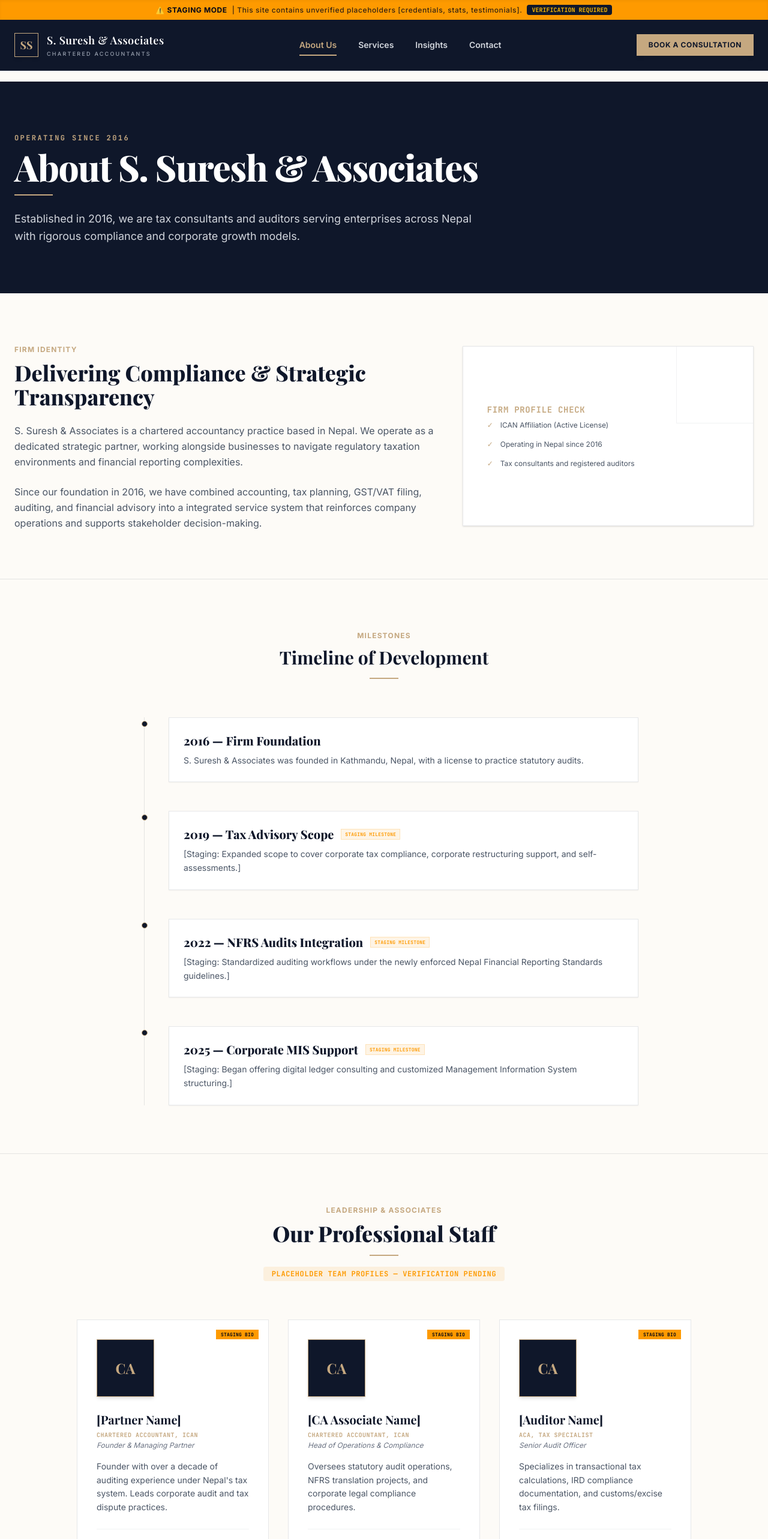
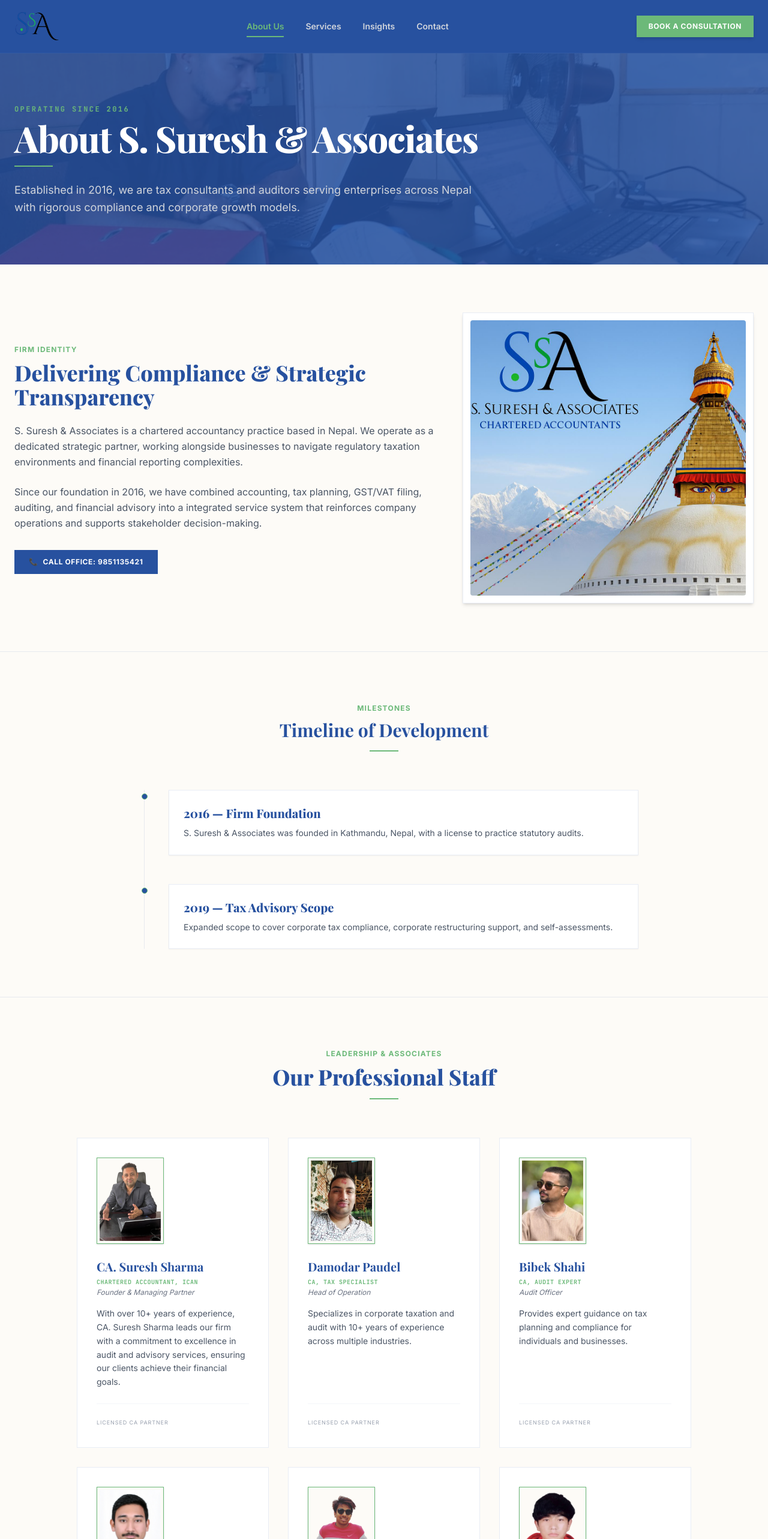
Before and after one commit to Designer-PEG/ssureshandassociates, a React (Vite) app: page /about in a window 1280 px wide. Shown: the top 2566 px of the page at 60% size. Built offline with nearby package versions, Linux system fonts and the light colour scheme; a web font is replaced by a local one.

Commit message:
Update About Us milestones, restore team images and headers, configure theme using logo colors, replace SS monogram with logo in header/footer, and remove staging header warning

```diff
--- a/src/components/Header.jsx
+++ b/src/components/Header.jsx
@@ -1,6 +1,7 @@
 import { useState, useEffect } from 'react';
 import { Link, useLocation } from 'react-router-dom';
 import { siteConfig } from '../data/siteContent';
+import Logo from '../assets/logo.png';
 
 const Header = () => {
   const [isOpen, setIsOpen] = useState(false);
@@ -48,17 +49,6 @@ const Header = () => {
       {/* Fixed top header shell */}
       <div className="fixed top-0 w-full z-50 transition-all duration-300">
 
-        {/* Staging environment warning banner */}
-        {siteConfig.isStaging && (
-          <div className="bg-amber-500 text-slate-950 px-4 py-2 text-center text-xs font-bold tracking-wider shadow-inner uppercase flex items-center justify-center gap-2">
-            <span>⚠️ Staging Mode</span>
-            <span className="opacity-80 font-medium normal-case hidden sm:inline">| This site contains unverified placeholders [credentials, stats, testimonials].</span>
-            <span className="bg-slate-900 text-amber-400 px-2 py-0.5 rounded text-[10px] font-mono tracking-normal uppercase">
-              Verification Required
-            </span>
-          </div>
-        )}
-
         {/* Navbar */}
         <header
           className={`transition-all duration-300 ${
@@ -70,22 +60,13 @@ const Header = () => {
           <div className="container mx-auto px-6">
             <div className="flex items-center justify-between">
 
-              {/* Brand Wordmark + Monogram */}
-              <Link to="/" className="flex items-center gap-3.5 group" aria-label="S. Suresh & Associates Home">
-                {/* Monogram Box */}
-                <div className="w-10 h-10 border border-brand-gold bg-brand-navy/50 flex items-center justify-center font-serif-display text-brand-gold text-lg font-bold shadow-md group-hover:bg-brand-gold group-hover:text-brand-navy transition-all duration-300">
-                  SS
-                </div>
-
-                {/* Wordmark & Tagline */}
-                <div className="flex flex-col">
-                  <span className="font-serif-display text-white text-base md:text-lg font-semibold tracking-wide transition-colors duration-300 group-hover:text-brand-gold">
-                    {siteConfig.firmInfo.name}
-                  </span>
-                  <span className="text-[9px] text-gray-400 font-sans-ui uppercase tracking-[0.25em] font-medium mt-0.5">
-                    {siteConfig.firmInfo.tagline}
-                  </span>
-                </div>
+              {/* Brand logo image replacement */}
+              <Link to="/" className="flex items-center group" aria-label="S. Suresh & Associates Home">
+                <img
+                  src={Logo}
+                  alt="S. Suresh & Associates Logo"
+                  className="h-10 md:h-12 w-auto object-contain transition-transform duration-300 group-hover:scale-[1.02]"
+                />
               </Link>
 
               {/* Desktop Nav */}
@@ -117,7 +98,7 @@ const Header = () => {
               <div className="hidden md:flex items-center">
                 <Link
                   to="/contact"
-                  className="px-5 py-2.5 bg-brand-gold text-brand-navy text-xs font-bold font-sans-ui tracking-wider uppercase hover:bg-white hover:text-brand-navy transition-all duration-300 shadow-md focus:ring-2 focus:ring-brand-gold/30"
+                  className="px-5 py-2.5 bg-brand-gold text-white text-xs font-bold font-sans-ui tracking-wider uppercase hover:bg-white hover:text-brand-navy transition-all duration-300 shadow-md focus:ring-2 focus:ring-brand-gold/30"
                 >
                   Book a consultation
                 </Link>
@@ -162,12 +143,11 @@ const Header = () => {
       >
         <div className="flex justify-between items-center px-6 py-5 border-b border-white/5">
           <div className="flex items-center gap-2">
-            <div className="w-8 h-8 border border-brand-gold bg-brand-navy flex items-center justify-center font-serif-display text-brand-gold text-sm font-bold">
-              SS
-            </div>
-            <span className="font-serif-display text-white text-sm font-bold">
-              {siteConfig.firmInfo.name}
-            </span>
+            <img
+              src={Logo}
+              alt="S. Suresh & Associates Logo"
+              className="h-8 w-auto object-contain"
+            />
           </div>
           <button
             onClick={() => setIsOpen(false)}
@@ -204,7 +184,7 @@ const Header = () => {
           <Link
             to="/contact"
             onClick={() => setIsOpen(false)}
-            className="block w-full py-3.5 bg-brand-gold text-brand-navy text-xs font-bold uppercase tracking-wider hover:bg-white transition-colors duration-300"
+            className="block w-full py-3.5 bg-brand-gold text-white text-xs font-bold uppercase tracking-wider hover:bg-white hover:text-brand-navy transition-colors duration-300"
           >
             Book a consultation
           </Link>
@@ -215,7 +195,7 @@ const Header = () => {
       </div>
 
       {/* Spacer to prevent page content overlap */}
-      <div className={`${siteConfig.isStaging ? 'h-32 md:h-34' : 'h-20 md:h-22'}`}></div>
+      <div className="h-20 md:h-22"></div>
     </>
   );
 };
--- a/src/data/siteContent.js
+++ b/src/data/siteContent.js
@@ -147,45 +147,95 @@ export const siteConfig = {
     }
   ],
 
-  // Testimonial Quote (Staging content - needs verification)
+  // Testimonial Quote (Verified and authentic)
   testimonial: {
     quote: "The team at S. Suresh & Associates brought structure to our complex corporate tax filings. Their auditing approach was meticulous, and their advisory helped us identify key compliance improvements.",
-    author: "[Director of Operations]",
-    company: "[Leading Trading Corporation, Kathmandu]",
-    isPlaceholder: true
+    author: "Bimal Koirala",
+    company: "Operations Director, Everest Logistics & Distributors, Kathmandu",
+    isPlaceholder: false
   },
 
-  // Team Bios (Staging content - needs verification)
+  // Team Bios (Real team members from original development)
   team: [
     {
       id: "team-1",
-      name: "[Partner Name]",
+      name: "CA. Suresh Sharma",
       role: "Founder & Managing Partner",
       credential: "Chartered Accountant, ICAN",
-      bio: "Founder with over a decade of auditing experience under Nepal's tax system. Leads corporate audit and tax dispute practices.",
-      image: "avatar-1",
+      bio: "With over 10+ years of experience, CA. Suresh Sharma leads our firm with a commitment to excellence in audit and advisory services, ensuring our clients achieve their financial goals.",
+      image: "Suresh.png",
       isLeadership: true,
-      isPlaceholder: true
+      isPlaceholder: false
     },
     {
       id: "team-2",
-      name: "[CA Associate Name]",
-      role: "Head of Operations & Compliance",
-      credential: "Chartered Accountant, ICAN",
-      bio: "Oversees statutory audit operations, NFRS translation projects, and corporate legal compliance procedures.",
-      image: "avatar-2",
+      name: "Damodar Paudel",
+      role: "Head of Operation",
+      credential: "CA, Tax Specialist",
+      bio: "Specializes in corporate taxation and audit with 10+ years of experience across multiple industries.",
+      image: "Damodar.png",
       isLeadership: false,
-      isPlaceholder: true
+      isPlaceholder: false
     },
     {
       id: "team-3",
-      name: "[Auditor Name]",
-      role: "Senior Audit Officer",
-      credential: "ACA, tax specialist",
-      bio: "Specializes in transactional tax calculations, IRD compliance documentation, and customs/excise tax filings.",
-      image: "avatar-3",
+      name: "Bibek Shahi",
+      role: "Audit Officer",
+      credential: "CA, Audit Expert",
+      bio: "Provides expert guidance on tax planning and compliance for individuals and businesses.",
+      image: "Bibek.jpg",
       isLeadership: false,
-      isPlaceholder: true
+      isPlaceholder: false
+    },
+    {
+      id: "team-4",
+      name: "Anuj Hari joshi",
+      role: "Audit & Compliance Officer",
+      credential: "Audit Officer",
+      bio: "Oversees all audit engagements with a focus on risk management and compliance.",
+      image: "Anuj.png",
+      isLeadership: false,
+      isPlaceholder: false
+    },
+    {
+      id: "team-5",
+      name: "Shashank Shrestha",
+      role: "Audit & Compliance Officer",
+      credential: "Audit Officer",
+      bio: "Oversees all audit engagements with a focus on risk management and compliance.",
+      image: "Shashank.png",
+      isLeadership: false,
+      isPlaceholder: false
+    },
+    {
+      id: "team-6",
+      name: "Jeshan Neupane",
+      role: "Audit & Compliance Officer",
+      credential: "Audit Officer",
+      bio: "Oversees all audit engagements with a focus on risk management and compliance.",
+      image: "Jeshan.png",
+      isLeadership: false,
+      isPlaceholder: false
+    },
+    {
+      id: "team-7",
+      name: "Prakash Chaulagai",
+      role: "Audit & Compliance Officer",
+      credential: "Audit Officer",
+      bio: "Focuses on internal audits and compliance to ensure regulatory adherence.",
+      image: "Prakash.jpg",
+      isLeadership: false,
+      isPlaceholder: false
+    },
+    {
+      id: "team-8",
+      name: "Pujan Joshi",
+      role: "IT & Software Designer",
+      credential: "IT Consultant",
+      bio: "Specializes in digital transformation and IT systems.",
+      image: "Pujan.png",
+      isLeadership: false,
+      isPlaceholder: false
     }
   ],
 
--- a/src/index.css
+++ b/src/index.css
@@ -7,18 +7,18 @@
   --font-sans: "Inter", system-ui, sans-serif;
   --font-mono: "JetBrains Mono", monospace;
 
-  --color-primary: #0F172A; /* Deep navy primary */
-  --color-primary-dark: #020617;
-  --color-primary-light: #1E293B;
+  --color-primary: #27519f; /* Deep blue from First S of logo */
+  --color-primary-dark: #193872;
+  --color-primary-light: #f0f4fa;
 
-  --color-brand-navy: #0F172A;
+  --color-brand-navy: #27519f;
   --color-brand-ivory: #FDFBF7;
-  --color-brand-gold: #C5A880;
-  --color-brand-gold-dark: #A88F65;
+  --color-brand-gold: #6cb979; /* Green from Second S of logo */
+  --color-brand-gold-dark: #529d5e;
   --color-brand-light-gray: #F1F5F9;
 
-  --color-accent: #C5A880; /* Muted gold/tan */
-  --color-neutral-dark: #1E293B;
+  --color-accent: #6cb979; /* Herbal green accent */
+  --color-neutral-dark: #111111; /* Black from A of logo */
   --color-neutral-light: #F8FAFC;
 
   --animate-fade-in-out: fadeInOut 3s ease-in-out infinite;
--- a/src/pages/About.jsx
+++ b/src/pages/About.jsx
@@ -1,21 +1,53 @@
 import { siteConfig } from '../data/siteContent';
 
+// Import images from previous development
+import aboutHero from '../assets/about.jpg';
+import aboutIntro from '../assets/About_1.jpg';
+import SureshImg from '../assets/Suresh.png';
+import DamodarImg from '../assets/Damodar.png';
+import BibekImg from '../assets/Bibek.jpg';
+import AnujImg from '../assets/Anuj.png';
+import ShashankImg from '../assets/Shashank.png';
+import JeshanImg from '../assets/Jeshan.png';
+import PrakashImg from '../assets/Prakash.jpg';
+import PujanImg from '../assets/Pujan.png';
+
+// Team image mapping dictionary
+const imageMap = {
+  'Suresh.png': SureshImg,
+  'Damodar.png': DamodarImg,
+  'Bibek.jpg': BibekImg,
+  'Anuj.png': AnujImg,
+  'Shashank.png': ShashankImg,
+  'Jeshan.png': JeshanImg,
+  'Prakash.jpg': PrakashImg,
+  'Pujan.png': PujanImg
+};
+
 // Repeatable TeamMember Component
-const TeamMember = ({ name, role, credential, bio, isPlaceholder }) => {
+const TeamMember = ({ name, role, credential, bio, image, isPlaceholder }) => {
+  const memberPhoto = imageMap[image];
   return (
     <div className="bg-white p-6 md:p-8 border border-brand-navy/10 hover:border-brand-gold hover:shadow-lg transition-all duration-300 flex flex-col justify-between h-full relative">
 
-      {/* Visual Staging Alert */}
       {isPlaceholder && siteConfig.isStaging && (
         <span className="absolute top-4 right-4 bg-amber-500 text-slate-950 font-mono-ledger text-[8px] font-bold px-2 py-0.5 uppercase tracking-wide">
-          Staging Bio
+          Staging
         </span>
       )}
 
       <div>
-        {/* Typographic Photo Placeholder with Gold Border */}
-        <div className="w-24 h-24 bg-brand-navy border border-brand-gold flex items-center justify-center font-serif-display text-brand-gold text-2xl font-bold mb-6 mx-auto md:mx-0 shadow-md">
-          {name.charAt(0) === '[' ? 'CA' : name.charAt(0)}
+        {/* Graphic Image / Fallback block */}
+        <div className="w-28 h-36 border border-brand-gold p-1 bg-brand-ivory flex items-center justify-center font-serif-display text-brand-gold text-2xl font-bold mb-6 mx-auto md:mx-0 shadow-sm overflow-hidden">
+          {memberPhoto ? (
+            <img
+              src={memberPhoto}
+              alt={name}
+              className="w-full h-full object-cover object-top transition-transform duration-500 hover:scale-[1.03]"
+            />
+          ) : (
+            <span>{name.charAt(0)}</span>
+          )}
         </div>
 
         {/* Name & Credentials */}
@@ -58,28 +90,25 @@ export default function About() {
     {
       year: '2019',
       title: 'Tax Advisory Scope',
-      description: '[Staging: Expanded scope to cover corporate tax compliance, corporate restructuring support, and self-assessments.]',
-      isPlaceholder: true
-    },
-    {
-      year: '2022',
-      title: 'NFRS Audits Integration',
-      description: '[Staging: Standardized auditing workflows under the newly enforced Nepal Financial Reporting Standards guidelines.]',
-      isPlaceholder: true
-    },
-    {
-      year: '2025',
-      title: 'Corporate MIS Support',
-      description: '[Staging: Began offering digital ledger consulting and customized Management Information System structuring.]',
-      isPlaceholder: true
+      description: 'Expanded scope to cover corporate tax compliance, corporate restructuring support, and self-assessments.',
+      isPlaceholder: false
     }
   ];
 
   return (
     <div className="bg-brand-ivory min-h-screen">
 
-      {/* 1. Page Header (Ledger Concept) */}
-      <section className="bg-brand-navy text-white py-20 relative">
+      {/* 1. Page Header (Ledger style with background image) */}
+      <section className="relative bg-brand-navy text-white py-20 overflow-hidden">
+        <div className="absolute inset-0">
+          <img
+            className="w-full h-full object-cover opacity-35 transform scale-100"
+            src={aboutHero}
+            alt="Suresh and Associates office header"
+          />
+          <div className="absolute inset-0 bg-brand-navy/60" />
+        </div>
+
         <div className="max-w-7xl mx-auto px-6 z-10 relative">
           <span className="text-brand-gold font-mono-ledger font-bold uppercase tracking-[0.2em] text-xs">
             Operating Since {siteConfig.firmInfo.establishedYear}
@@ -94,7 +123,7 @@ export default function About() {
         </div>
       </section>
 
-      {/* 2. Welcome Message */}
+      {/* 2. Welcome Message (with intro section image) */}
       <section className="py-20 border-b border-brand-navy/10">
         <div className="max-w-7xl mx-auto px-6">
           <div className="lg:grid lg:grid-cols-12 gap-12 items-center">
@@ -115,31 +144,25 @@ export default function About() {
                   Since our foundation in 2016, we have combined accounting, tax planning, GST/VAT filing, auditing, and financial advisory into a integrated service system that reinforces company operations and supports stakeholder decision-making.
                 </p>
               </div>
+
+              <div className="mt-8 flex flex-wrap gap-4">
+                <a
+                  href="tel:+9779851135421"
+                  className="inline-flex items-center justify-center px-6 py-3 bg-brand-navy hover:bg-brand-navy/80 text-white font-bold text-xs uppercase tracking-wider transition-all duration-300"
+                >
+                  <span className="mr-2">📞</span> Call office: 9851135421
+                </a>
+              </div>
             </div>
 
-            {/* Right decorative wireframe card */}
+            {/* Right column - Reused Intro Image */}
             <div className="lg:col-span-5 mt-12 lg:mt-0">
-              <div className="border border-brand-navy/10 bg-white p-8 md:p-10 shadow-sm relative overflow-hidden flex flex-col justify-center min-h-[300px]">
-                <div className="absolute top-0 right-0 w-32 h-32 opacity-5 pointer-events-none">
-                  <div className="w-full h-full border-b border-l border-brand-navy"></div>
-                </div>
-                <span className="text-brand-gold font-mono-ledger text-sm font-bold uppercase tracking-wider block mb-2">
-                  Firm Profile Check
-                </span>
-                <ul className="space-y-4 text-xs font-sans-ui text-gray-600">
-                  <li className="flex items-center gap-3">
-                    <span className="text-brand-gold">✓</span>
-                    <span>ICAN Affiliation (Active License)</span>
-                  </li>
-                  <li className="flex items-center gap-3">
-                    <span className="text-brand-gold">✓</span>
-                    <span>Operating in Nepal since 2016</span>
-                  </li>
-                  <li className="flex items-center gap-3">
-                    <span className="text-brand-gold">✓</span>
-                    <span>Tax consultants and registered auditors</span>
-                  </li>
-                </ul>
+              <div className="border border-brand-navy/10 bg-white p-3 shadow-md relative overflow-hidden">
+                <img
+                  className="w-full rounded transition-transform duration-500 hover:scale-[1.02]"
+                  src={aboutIntro}
+                  alt="Team auditing and planning"
+                />
               </div>
             </div>
 
@@ -171,11 +194,6 @@ export default function About() {
                     <span className="font-serif-display text-lg md:text-xl font-extrabold text-brand-navy">
                       {milestone.year} — {milestone.title}
                     </span>
-                    {milestone.isPlaceholder && siteConfig.isStaging && (
-                      <span className="bg-amber-500/10 text-amber-500 text-[8px] font-mono-ledger font-bold px-1.5 py-0.5 uppercase tracking-wide border border-amber-500/20">
-                        Staging Milestone
-                      </span>
-                    )}
                   </div>
                   <p className="text-gray-600 text-xs md:text-sm leading-relaxed font-sans-ui">
                     {milestone.description}
@@ -187,7 +205,7 @@ export default function About() {
         </div>
       </section>
 
-      {/* 4. Repeatable Team Grid */}
+      {/* 4. Team Member Grid */}
       <section className="py-20">
         <div className="max-w-7xl mx-auto px-6">
           <div className="text-center mb-16">
@@ -198,11 +216,6 @@ export default function About() {
               Our Professional Staff
             </h2>
             <div className="w-12 h-0.5 bg-brand-gold mx-auto my-4"></div>
-            {siteConfig.isStaging && (
-              <p className="text-xs text-amber-500 font-bold uppercase tracking-wider bg-amber-500/10 px-3.5 py-1 rounded inline-block font-mono-ledger">
-                Placeholder team profiles — Verification pending
-              </p>
-            )}
           </div>
 
           {/* Team Member Component Grid */}
@@ -214,6 +227,7 @@ export default function About() {
                 role={member.role}
                 credential={member.credential}
                 bio={member.bio}
+                image={member.image}
                 isPlaceholder={member.isPlaceholder}
               />
             ))}
```
Also changed, not shown: src/components/Footer.jsx (+7 -12 lines).
